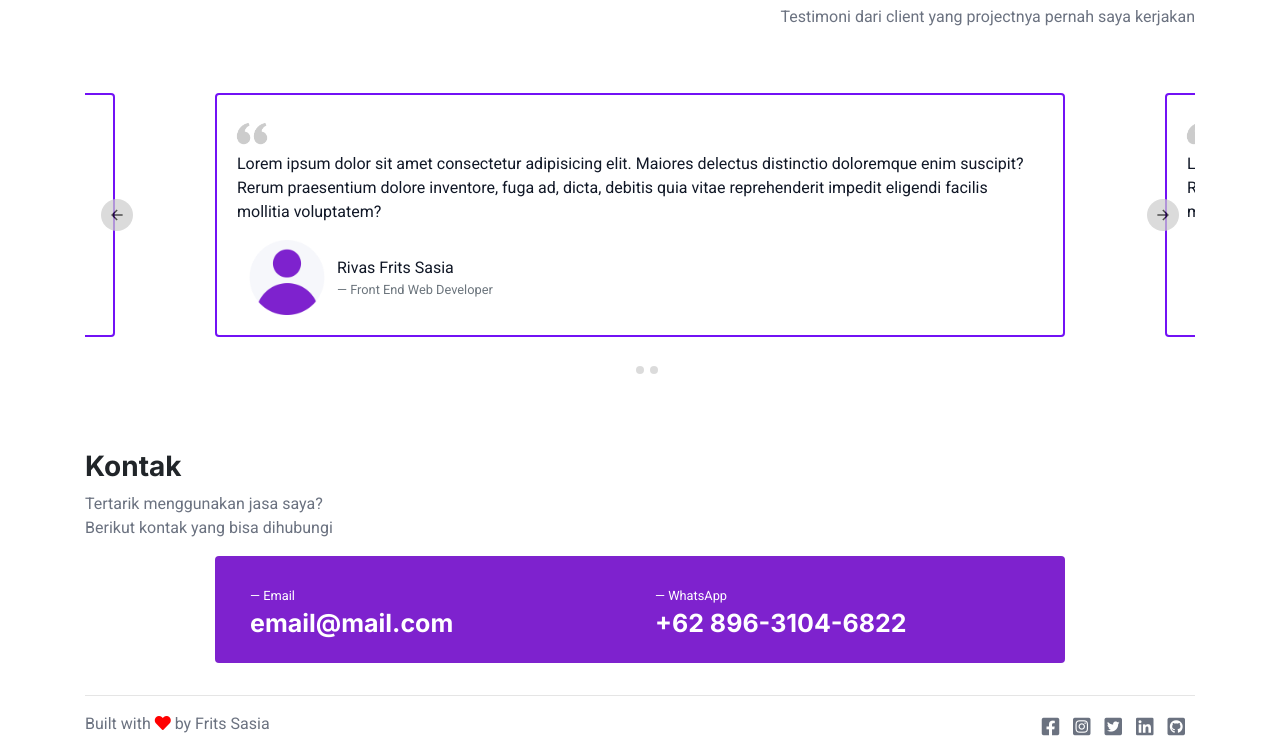
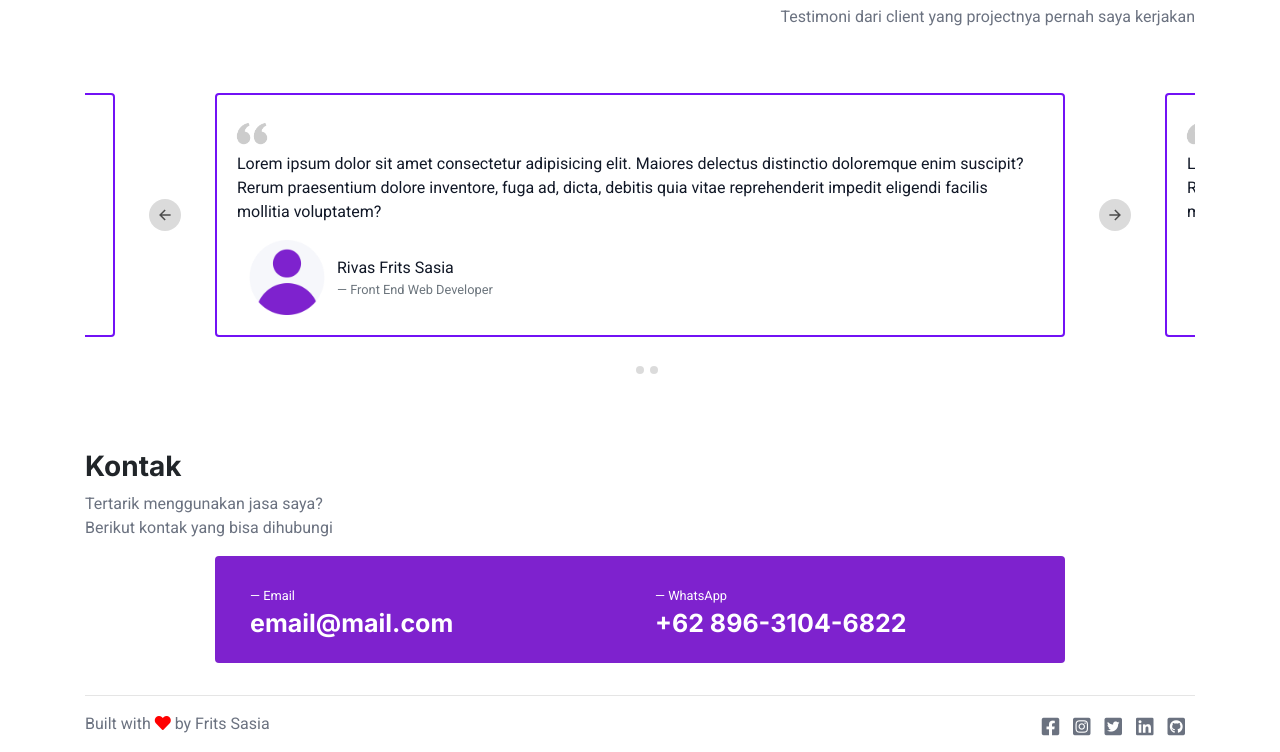
Before and after one commit to fritssasia/fritssasia.github.io, a plain HTML site: page index.html in a window 1280 px wide. Shown: the part 2971-3723 px from the top of the page. Drawn offline with nearby package versions, Linux system fonts and the light colour scheme.

Commit message:
update responsive

```diff
--- a/index.html
+++ b/index.html
@@ -638,10 +638,10 @@
 
             <div class="splide" id="splide">
                 <div class="splide__arrows">
-                    <button class="splide__arrow splide__arrow--prev our-clients-splide-arrow">
+                    <button class="splide__arrow splide__arrow--prev our-clients-splide-arrow ml-lg-5">
                         <ion-icon name="arrow-back-sharp"></ion-icon>
                     </button>
-                    <button class="splide__arrow splide__arrow--next our-clients-splide-arrow">
+                    <button class="splide__arrow splide__arrow--next our-clients-splide-arrow mr-lg-5">
                         <ion-icon name="arrow-forward-sharp"></ion-icon>
                     </button>
                 </div>
```
